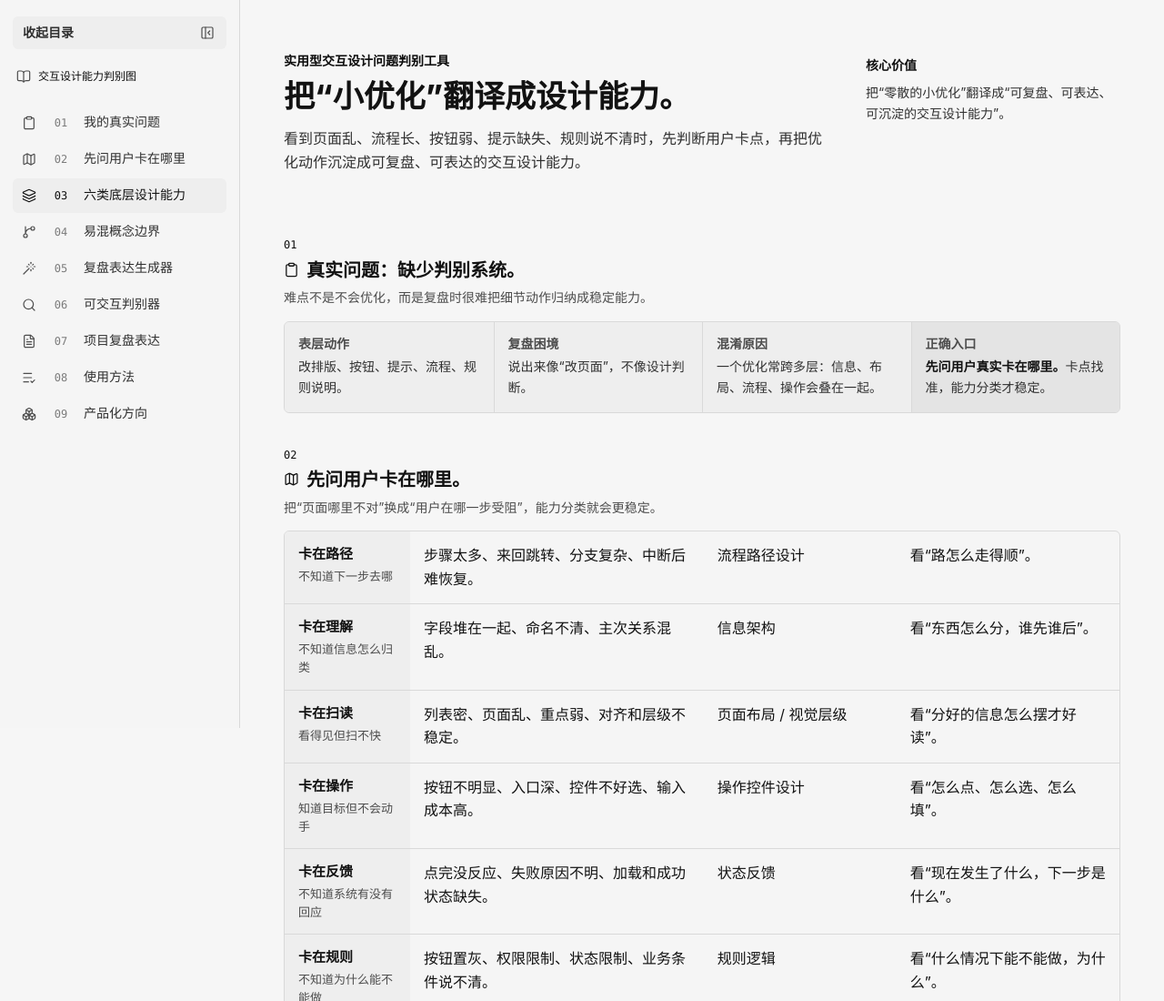
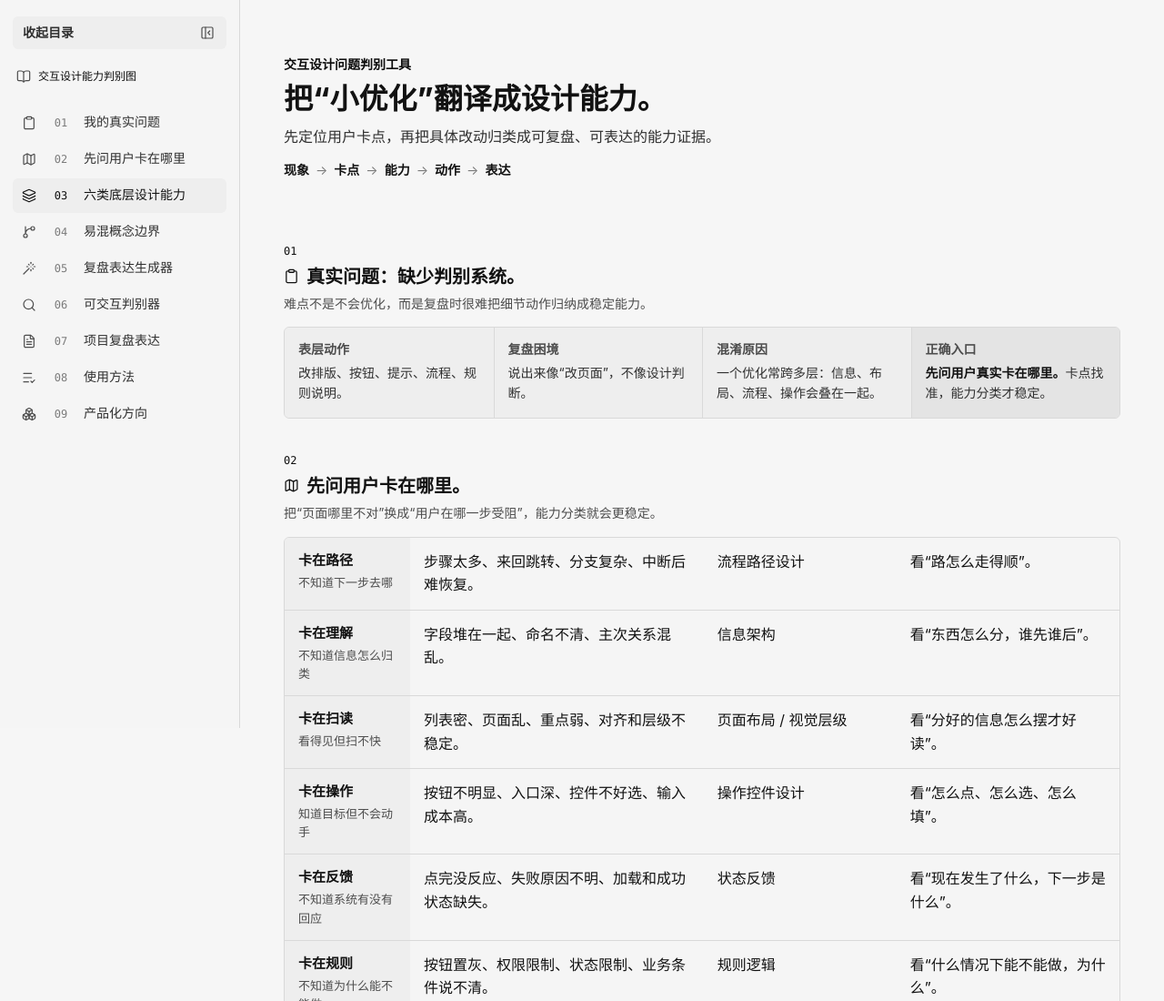
Before and after one commit to qiyang-job/interaction-design-ability-map, a plain HTML site: page index.html in a window 1280 px wide. Shown: the top 1100 px of the page at 91% size. Drawn offline with nearby package versions, Linux system fonts and the light colour scheme.

Commit message:
Focus intro header copy

```diff
--- a/index.html
+++ b/index.html
@@ -300,14 +300,14 @@
     }
 
     .doc-intro {
-      padding: var(--space-5) 0 var(--space-6);
+      padding: 28px 0 var(--space-6);
       border-bottom: 0;
     }
 
     .doc-intro-grid {
       display: grid;
-      grid-template-columns: minmax(0, 1fr) 280px;
-      gap: var(--space-7);
+      grid-template-columns: minmax(0, 760px);
+      gap: 14px;
       align-items: start;
     }
 
@@ -328,32 +328,37 @@
     h1 {
       margin: 0;
       max-width: 760px;
-      font-size: 2.125rem;
+      font-size: 2rem;
       line-height: 1.18;
       font-weight: 780;
     }
 
     .intro-text {
-      max-width: 62ch;
-      margin: var(--space-3) 0 0;
+      max-width: 48ch;
+      margin: 10px 0 0;
       color: var(--ink-2);
       font-size: var(--text-md);
-      line-height: 1.65;
-    }
-
-    .value-line {
-      border-top: 0;
-      padding-top: 4px;
-      color: var(--ink-2);
+      line-height: 1.58;
+    }
+
+    .intro-chain {
+      display: flex;
+      flex-wrap: wrap;
+      align-items: center;
+      gap: 7px;
+      margin-top: 14px;
+      color: var(--muted);
       font-size: var(--text-sm);
-      line-height: 1.65;
-    }
-
-    .value-line strong {
-      display: block;
+      line-height: 1.45;
+    }
+
+    .intro-chain strong {
       color: var(--ink);
-      font-size: var(--text-sm);
-      margin-bottom: 7px;
+      font-weight: 680;
+    }
+
+    .intro-chain span {
+      color: var(--faint);
     }
 
     section {
@@ -1522,15 +1527,14 @@
       <header class="doc-intro">
         <div class="doc-intro-grid">
           <div>
-            <p class="eyebrow">实用型交互设计问题判别工具</p>
+            <p class="eyebrow">交互设计问题判别工具</p>
             <h1>把“小优化”翻译成设计能力。</h1>
             <p class="intro-text">
-              看到页面乱、流程长、按钮弱、提示缺失、规则说不清时，先判断用户卡点，再把优化动作沉淀成可复盘、可表达的交互设计能力。
+              先定位用户卡点，再把具体改动归类成可复盘、可表达的能力证据。
             </p>
-          </div>
-          <div class="value-line">
-            <strong>核心价值</strong>
-            把“零散的小优化”翻译成“可复盘、可表达、可沉淀的交互设计能力”。
+            <div class="intro-chain" aria-label="诊断顺序">
+              <strong>现象</strong><span>→</span><strong>卡点</strong><span>→</span><strong>能力</strong><span>→</span><strong>动作</strong><span>→</span><strong>表达</strong>
+            </div>
           </div>
         </div>
       </header>
```
